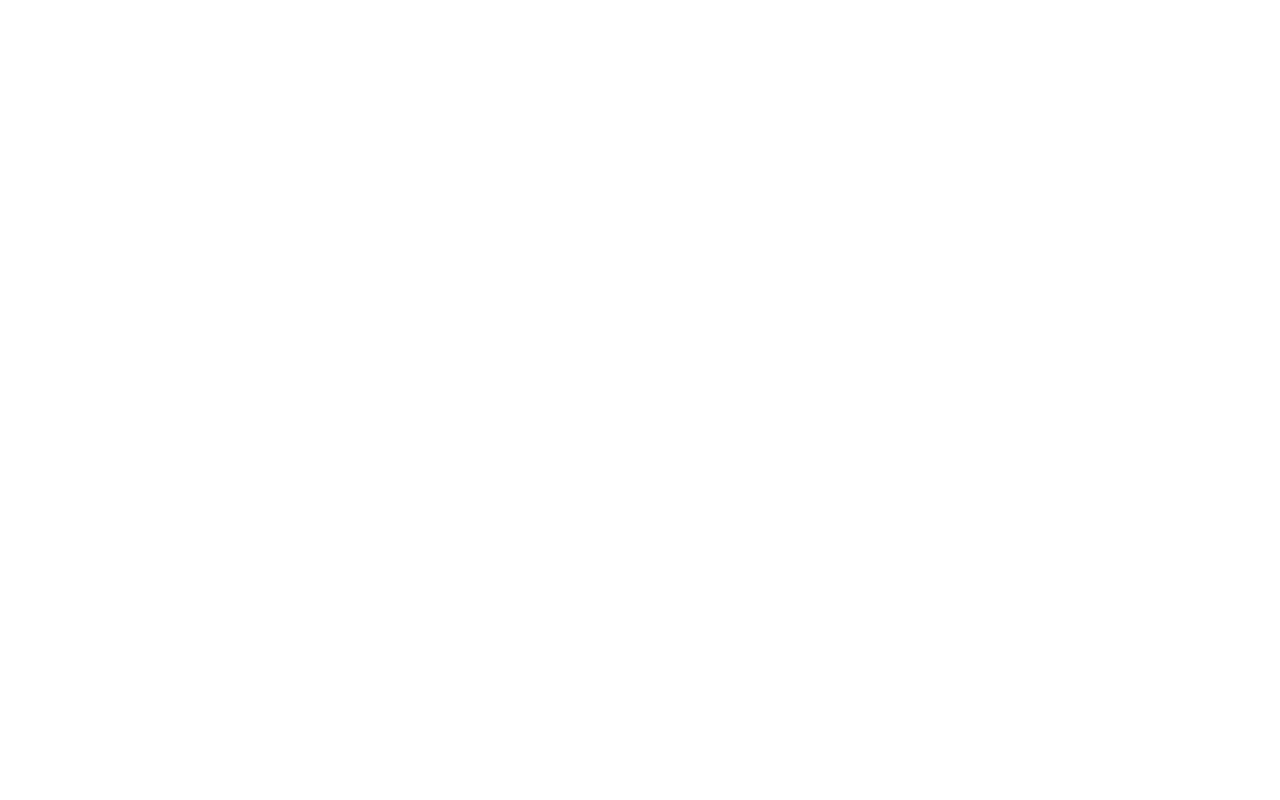
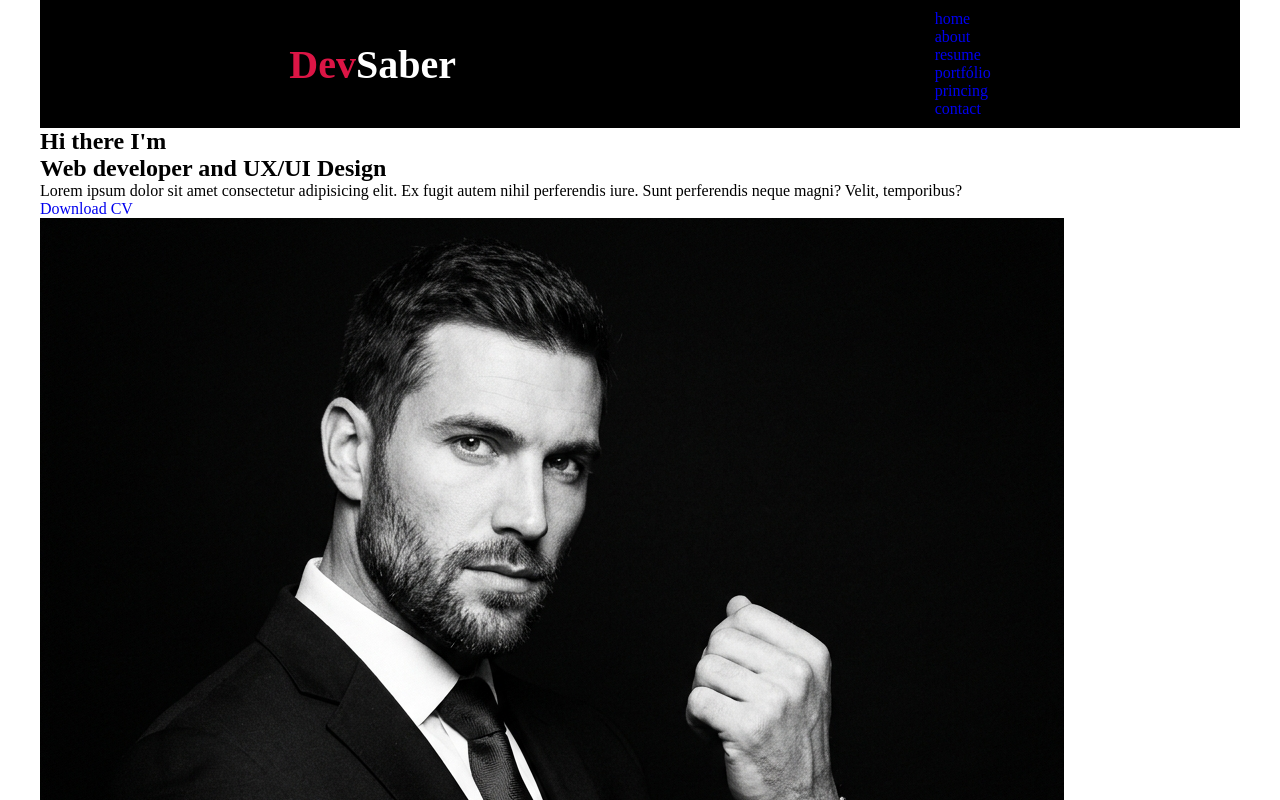
Before and after one commit to Rafael-dev24/portfolio-JS, a plain HTML site: page index.html in a window 1280 px wide. Shown: the top 800 px of the page. Drawn offline with Linux system fonts and the light colour scheme.

Commit message:
tentando acertar o git kkkkk

```diff
--- a/index.html
+++ b/index.html
@@ -4,16 +4,37 @@
     <meta charset="UTF-8">
     <meta name="viewport" content="width=device-width, initial-scale=1.0">
     <title>Portfólio</title>
+    <link rel="stylesheet" href="style.css">
 </head>
 <body>
     <header>
+        <h1>Dev<span>Saber</span></h1>
+        <nav>
+            <ul class="navegacao-primaria">
+                <li><a href="#home">home</a></li>
+                <li><a href="#about">about</a></li>
+                <li><a href="#resume">resume</a></li>
+                <li><a href="#portfolio">portfólio</a></li>
+                <li><a href="#pricing">princing</a></li>
+                <li><a href="#contact">contact</a></li>
+            </ul>
+        </nav>
 
     </header>
     <main>
-
+        <section aria-label="seção curriculo download Rafael" class="section-div">
+            <div>
+                <h2>Hi there I'm</h2>
+                <h2 class="digitando">Web developer and UX/UI Design</h2>
+                <p>Lorem ipsum dolor sit amet consectetur adipisicing elit. Ex fugit autem nihil perferendis iure. Sunt perferendis neque magni? Velit, temporibus?</p>
+                <a href="#">Download CV</a>
+            </div>
+            <img src="./assets/Gemini_Generated_Image_2dm4tc2dm4tc2dm4.jpg" alt="ilustracao">
+        </section>
     </main>
     <footer>
 
     </footer>
+    <script src="./script.js/main.js"></script>
 </body>
 </html>
--- a/style.css
+++ b/style.css
@@ -0,0 +1,33 @@
+@import url('https://fonts.googleapis.com/css2?family=Poppins:ital,wght@0,200;0,300;1,400&display=swap');
+
+*{
+    padding: 0;
+    margin: 0;
+    box-sizing: border-box;
+    list-style: none;
+    text-decoration: none;
+}
+
+body{
+    max-width: 1200px;
+    margin: 0 auto;
+}
+
+/*HEADER */
+
+header{
+    background-color: #000;
+    padding: 10px;
+    display: flex;
+    align-items: center;
+    justify-content: space-around;
+}
+
+header h1{
+    color: #dc1545;
+    font-size: 2.5rem;
+}
+
+header span{
+    color: #fff;
+}
```
